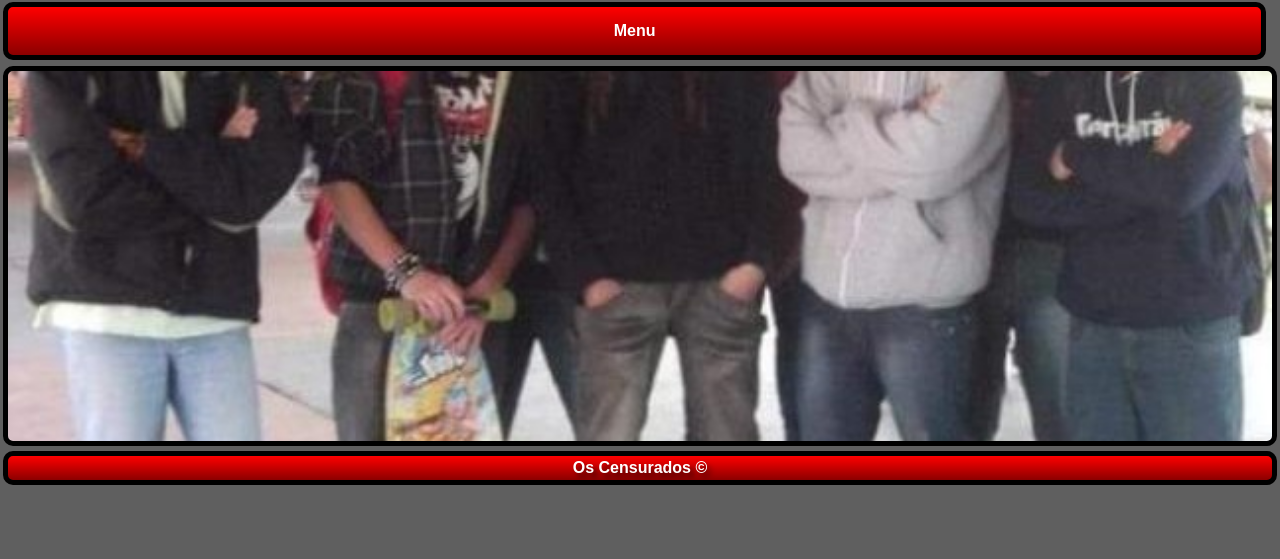
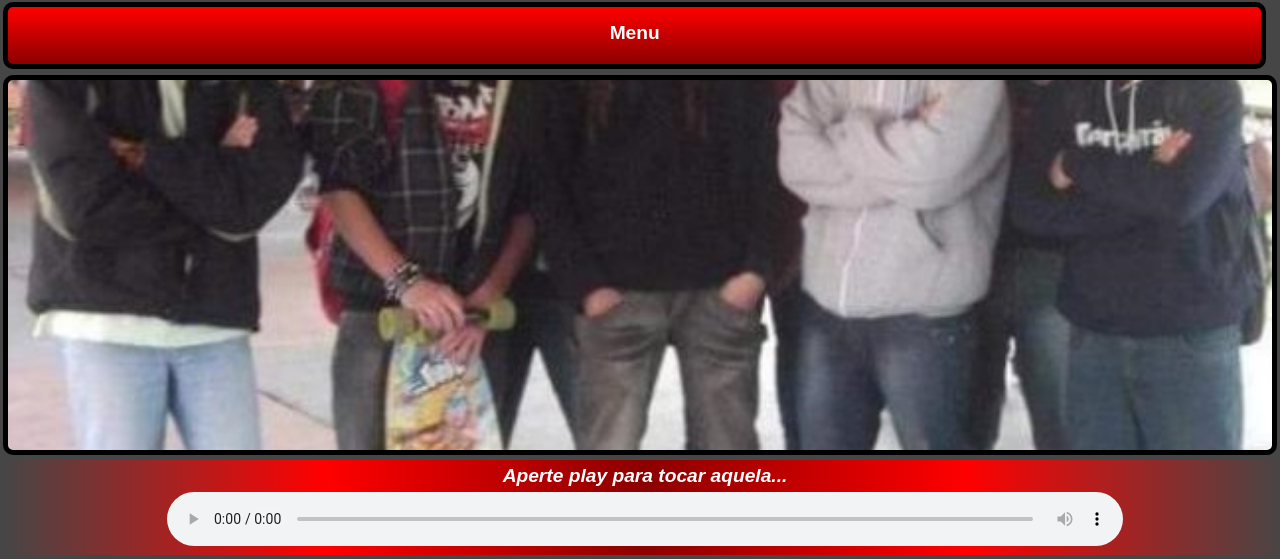
Before and after one commit to os-censurados/censurados, a plain HTML site: page index.html in a window 1280 px wide. Shown: the part 111-670 px from the top of the page. Drawn offline with Linux system fonts and the light colour scheme.

Commit message:
adicionei toca aquela

```diff
--- a/estilos/style.css
+++ b/estilos/style.css
@@ -23,7 +23,7 @@
 
 body {
     padding: 3px;
-    background-color: rgb(95, 95, 95);
+    background-color: rgb(70, 70, 70);
 }
 
 
--- a/index.html
+++ b/index.html
@@ -7,6 +7,32 @@
     <title>Os Censurados</title>
     <link rel="stylesheet" href="estilos/style.css">
     <link rel="shortcut icon" href="imagens/favicon.ico" type="image/x-icon">
+    <style>
+        audio {
+            display: block;
+            width: 75%;
+            margin: auto;
+            margin-bottom: 5px;
+        }
+
+        #tocaaquela {
+            background-image: linear-gradient(to right, transparent, red,darkred, red, transparent);
+            width: 100%;
+            height: 85px;
+            margin-bottom: 5px;
+            text-align: center;
+            padding: 5px;
+
+        }
+
+        p {
+            margin-bottom: 5px;
+            font-family: Arial, Helvetica, sans-serif;
+            font-weight: 600;
+            font-size: 1.2em;
+            color: white;
+        }
+    </style>
 </head>
 <body>
     <header>
@@ -30,6 +56,12 @@
             </div>
         </article>
     </main>
+
+    <div id="tocaaquela">
+        <p><em>Aperte play para tocar aquela...</em></p>
+        <audio src="audio/toca-aquela.mp3" controls ></audio>
+    </div>
+
     <footer>
         <p>Os Censurados &copy;</p>
     </footer>
```
Also changed, not shown: 1 other file.
